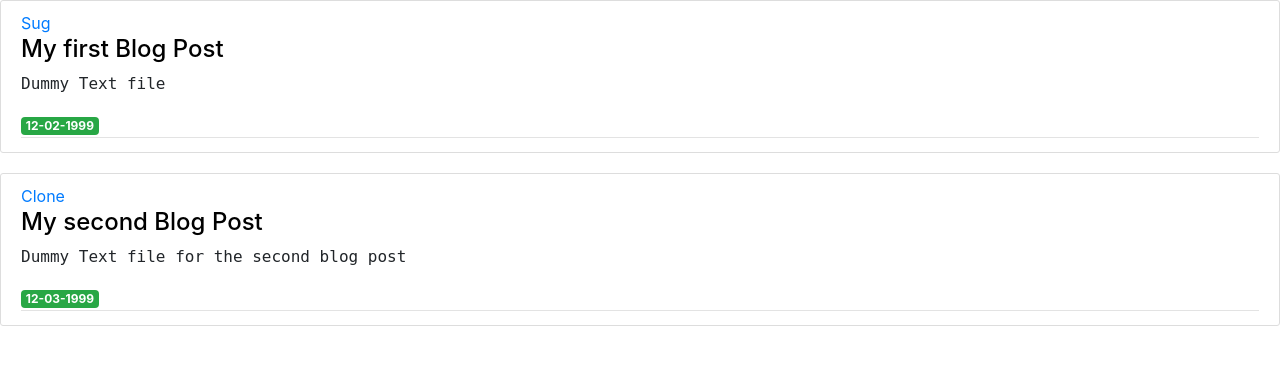
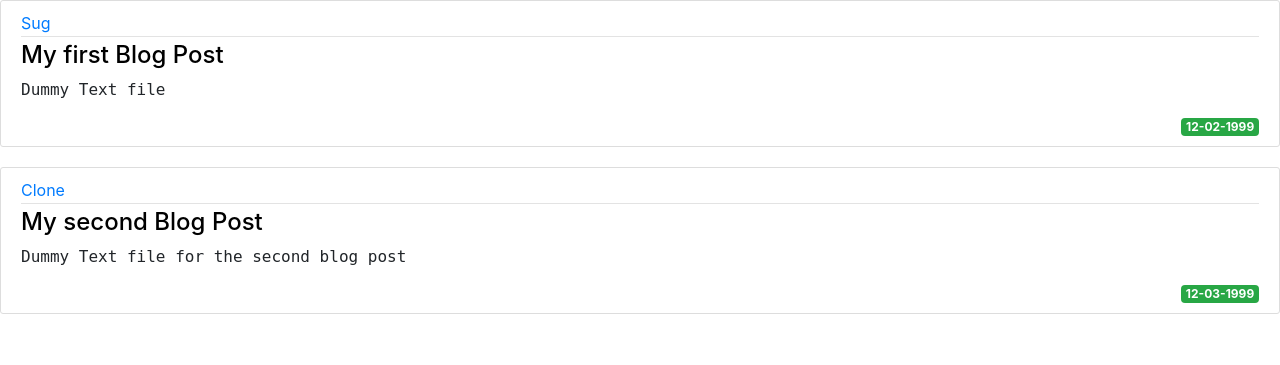
Before and after one commit to TijanAyo/Sugpress, a Django app: page /press/ in a window 1280 px wide. Shown: the top 365 px of the page. Run offline with Django 3.2, Linux system fonts and the light colour scheme; some libraries are stand-ins or nearby versions.

Commit message:
Cleaned up code

```diff
--- a/sug/templates/press.html
+++ b/sug/templates/press.html
@@ -5,12 +5,12 @@
     {% for posts in post %}
         <article class="media content-section">
             <div class="media-body">
-                <a class="mr-2" href="#">{{ posts.author }}</a>
+                <div class="article-metadata">
+                    <a class="mr-2" href="#">{{ posts.author }}</a>
+                </div>
                 <h4><a class="article-title" href="#">{{ posts.title }}</a></h4>
                 <p class="article-content" style="font-family: monospace;">{{ posts.content }}</p>
-                <div class="article-metadata">
-                    <span class="badge badge-success">{{posts.date_posted}}</span>
-                </div>
+                <span class="badge badge-success">{{posts.date_posted}}</span>
             </div>
         </article>
 
@@ -80,5 +80,8 @@
         .account-heading {
         font-size: 2.5rem;
         }
+        .badge-success{
+            float: right;
+        }
     </style>
 {% endblock %}
```
